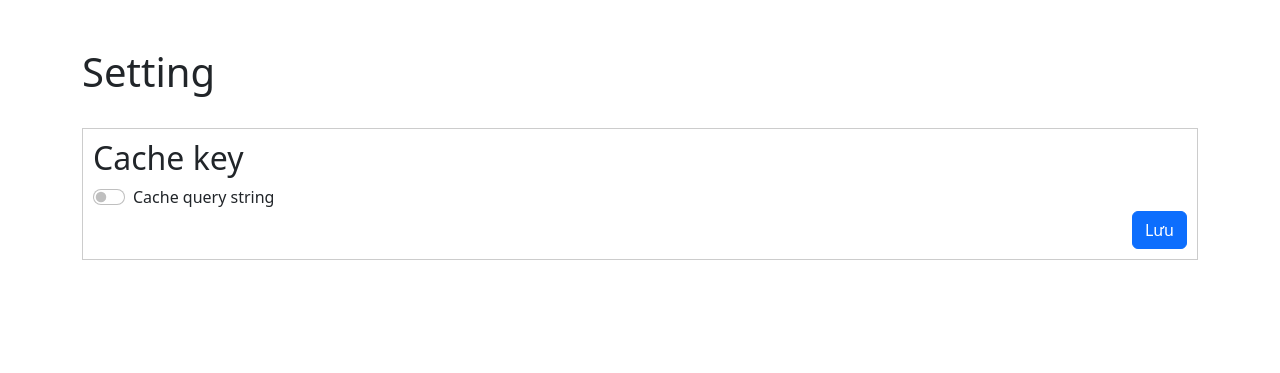
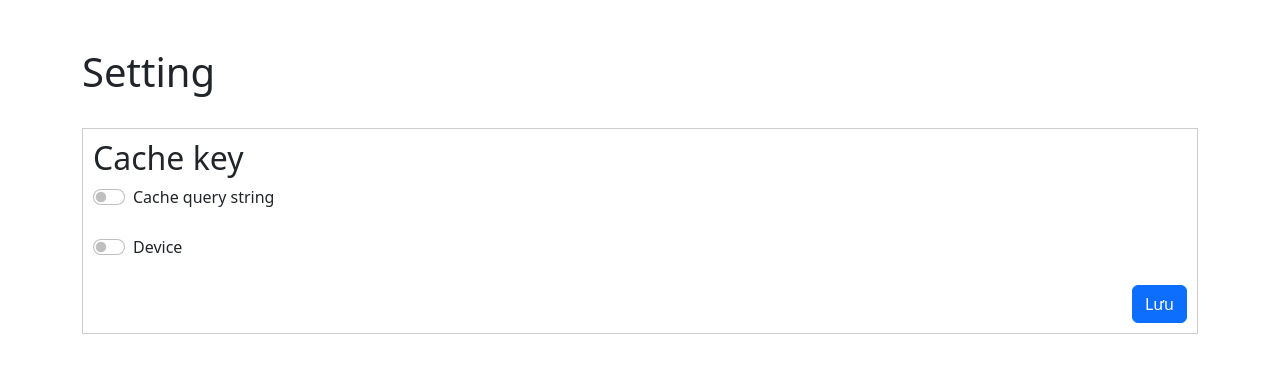
Before and after one commit to NguyenQuangMinh0504/cdn_dashboard, a Django app: page /setting/ in a window 1280 px wide. Shown: the part 56-429 px from the top of the page. Run offline with Django 4.2, Linux system fonts and the light colour scheme; some libraries are stand-ins or nearby versions.

Commit message:
Update setting.html

```diff
--- a/templates/setting.html
+++ b/templates/setting.html
@@ -19,10 +19,19 @@
       <form action="/setting/" method="post">
         {% csrf_token %}
         <h2>Cache key</h2>
+
         <div class="form-check form-switch">
           <label class="form-check-label" for="toggleSwitch">Cache query string</label>
-          <input class="form-check-input" type="checkbox" id="toggleSwitch" name="querystring-cache-key">
+          <input class="form-check-input" type="checkbox" name="querystring-cache-key">
         </div>
+
+        <br>
+
+        <div class="form-check form-switch">
+          <label class="form-check-label" for="toggleSwitch"> Device </label>
+          <input class="form-check-input" type="checkbox" name="device-cache-key">
+        </div>
+        <br>
         <div class="text-end">
           <button type="submit" class="btn btn-primary">Lưu</button>
         </div>
```
